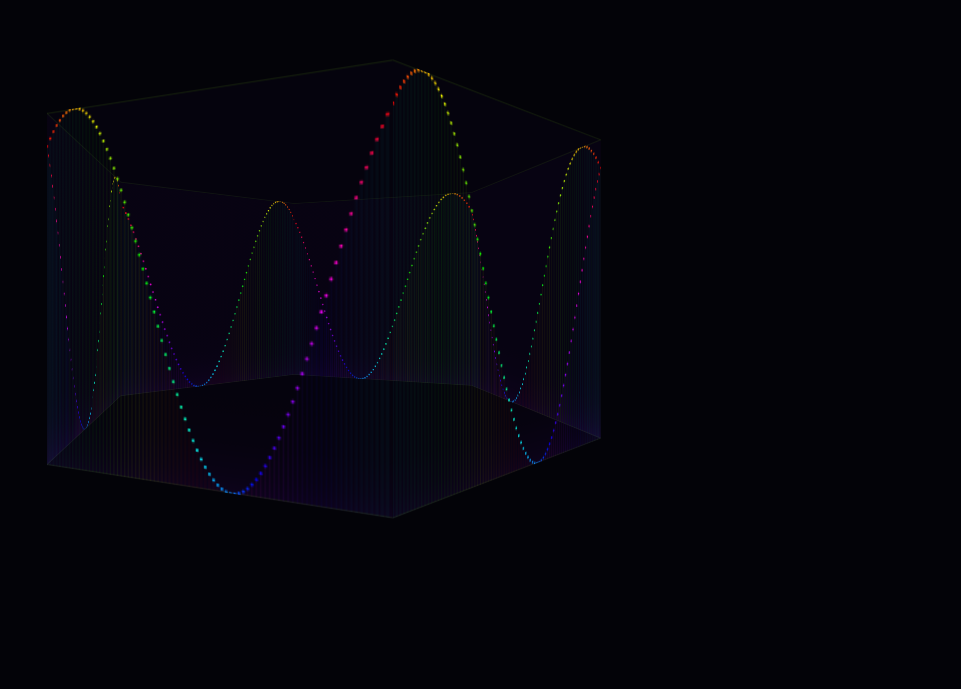
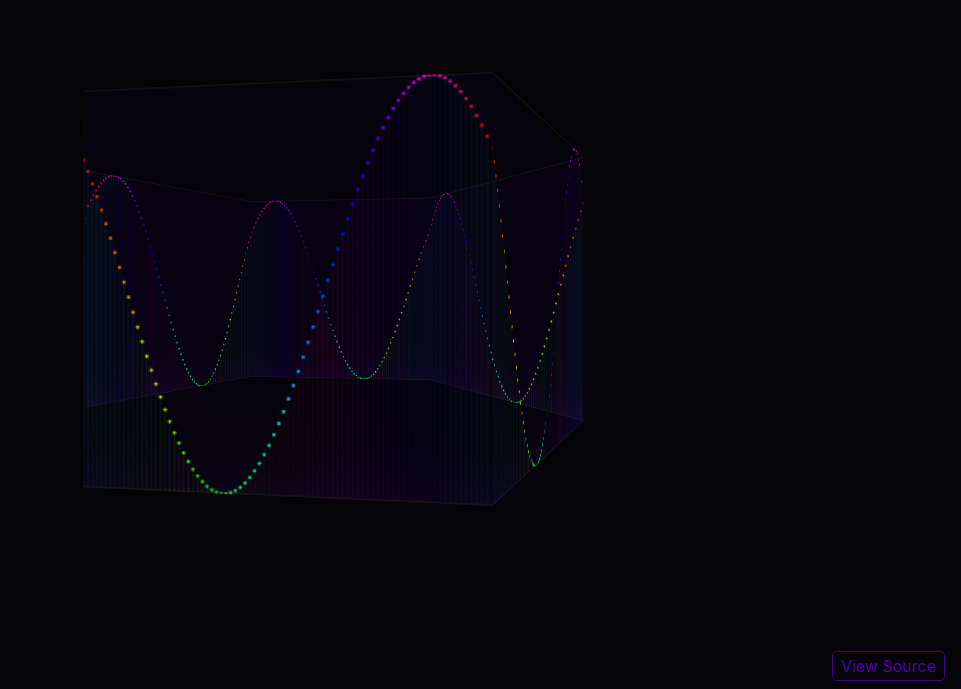
Before and after one commit to doppler/three-d-graph, a React (Create React App) app: page / in a window 1280 px wide. Shown: the part 111-800 px from the top of the page, without its empty margins (319-1280 px from the left). Built offline with nearby package versions, Linux system fonts and the light colour scheme.

Commit message:
add view source link

```diff
--- a/src/App.css
+++ b/src/App.css
@@ -30,3 +30,13 @@ line {
 circle {
   stroke-width: 0;
 }
+a {
+  position: absolute;
+  bottom: 0.5em;
+  right: 1em;
+  text-decoration: none;
+  color: hsl(270, 100%, 33%);
+  border: 1px solid hsl(270, 100%, 25%);
+  border-radius: 0.25em;
+  padding: 0.25em 0.5em 0.25em 0.5em;
+}
--- a/src/App.js
+++ b/src/App.js
@@ -8,7 +8,7 @@ const translateLength =
   graphSize / 2 / Math.tan(((360 / numSides / 2) * Math.PI) / 180);
 
 const App = () => {
-  const [angle, setAngle] = useState(45);
+  const [angle, setAngle] = useState(0);
 
   let frame;
   useEffect(() => {
@@ -31,6 +31,13 @@ const App = () => {
           ))}
         </div>
       </div>
+      <a
+        href="https://github.com/doppler/three-d-graph/blob/master/src/App.js"
+        target="_blank"
+        rel="noopener noreferrer"
+      >
+        View Source
+      </a>
     </div>
   );
 };
```
